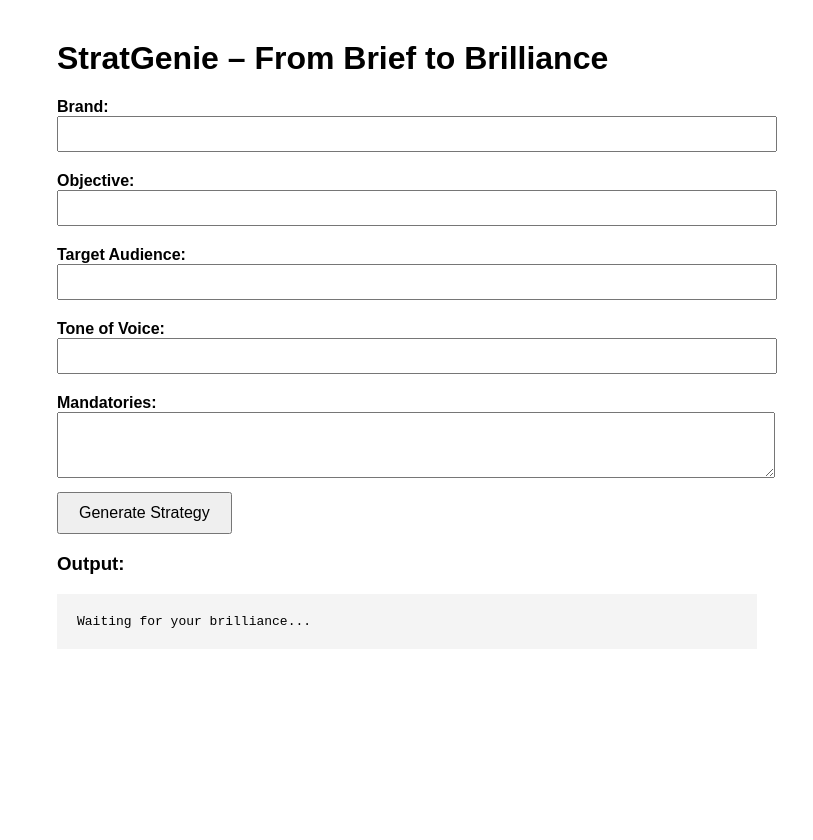
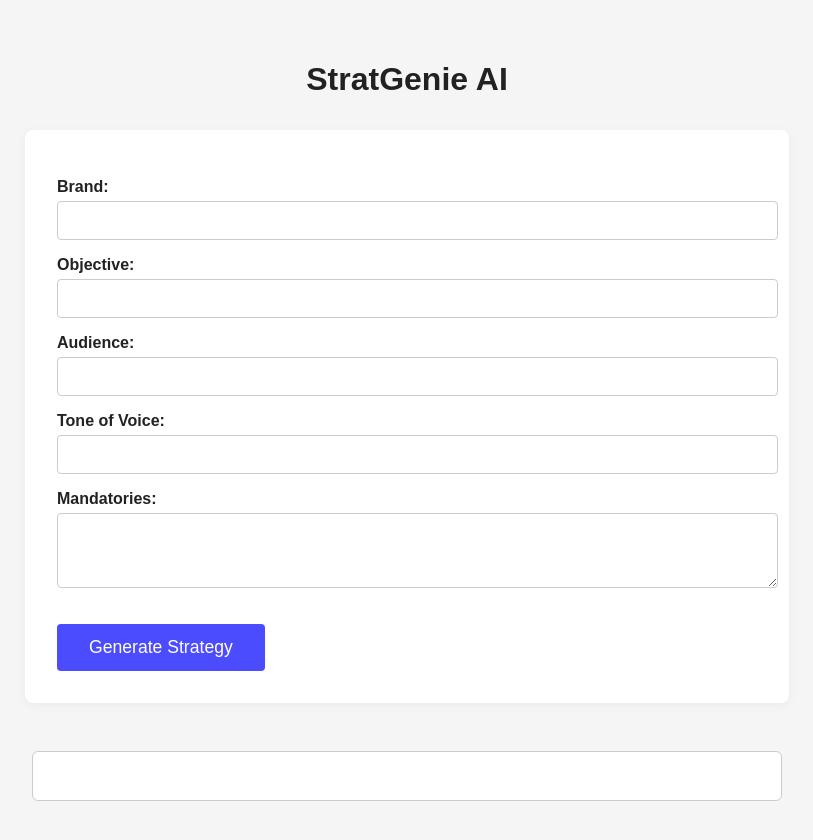
Before and after one commit to caffeine64/Muse, a plain HTML site: page index.html in a window 1280 px wide. Shown: the whole page, without its empty margins (233-1046 px from the left). Before the commit the page ends 800 px from the top, so only its background shows below. Drawn offline with Linux system fonts and the light colour scheme.

Commit message:
index.html

```diff
--- a/index.html
+++ b/index.html
@@ -1,77 +1,117 @@
-
 <!DOCTYPE html>
 <html lang="en">
 <head>
-  <meta charset="UTF-8">
-  <title>StratGenie – From Brief to Brilliance</title>
+  <meta charset="UTF-8" />
+  <meta name="viewport" content="width=device-width, initial-scale=1.0"/>
+  <title>StratGenie AI</title>
   <style>
-    body { font-family: sans-serif; max-width: 700px; margin: 40px auto; }
-    input, textarea { width: 100%; margin-bottom: 10px; padding: 8px; font-size: 14px; }
-    button { padding: 10px 20px; font-size: 16px; }
-    pre { background: #f4f4f4; padding: 20px; white-space: pre-wrap; }
-    label { font-weight: bold; margin-top: 10px; display: block; }
+    body {
+      font-family: Arial, sans-serif;
+      background: #f5f5f5;
+      padding: 2rem;
+      color: #222;
+    }
+    h1 {
+      text-align: center;
+      font-weight: bold;
+      margin-bottom: 2rem;
+    }
+    form {
+      max-width: 700px;
+      margin: 0 auto;
+      background: white;
+      padding: 2rem;
+      border-radius: 8px;
+      box-shadow: 0 2px 10px rgba(0,0,0,0.05);
+    }
+    label {
+      display: block;
+      margin-top: 1rem;
+      font-weight: 600;
+    }
+    input, textarea {
+      width: 100%;
+      padding: 0.6rem;
+      margin-top: 0.3rem;
+      font-size: 1rem;
+      border-radius: 4px;
+      border: 1px solid #ccc;
+    }
+    button {
+      margin-top: 2rem;
+      padding: 0.8rem 2rem;
+      font-size: 1.1rem;
+      border: none;
+      background-color: #4c4cff;
+      color: white;
+      border-radius: 4px;
+      cursor: pointer;
+    }
+    button:hover {
+      background-color: #3333dd;
+    }
+    #result {
+      margin-top: 3rem;
+      max-width: 700px;
+      margin-left: auto;
+      margin-right: auto;
+      white-space: pre-wrap;
+      background: #fff;
+      padding: 1.5rem;
+      border-radius: 6px;
+      border: 1px solid #ccc;
+      font-family: monospace;
+    }
   </style>
 </head>
 <body>
-
-  <h1>StratGenie – From Brief to Brilliance</h1>
-
+  <h1>StratGenie AI</h1>
   <form id="briefForm">
     <label for="brand">Brand:</label>
-    <input type="text" id="brand" required>
+    <input type="text" id="brand" required />
 
     <label for="objective">Objective:</label>
-    <input type="text" id="objective" required>
+    <input type="text" id="objective" required />
 
-    <label for="audience">Target Audience:</label>
-    <input type="text" id="audience" required>
+    <label for="audience">Audience:</label>
+    <input type="text" id="audience" required />
 
     <label for="tone">Tone of Voice:</label>
-    <input type="text" id="tone" required>
+    <input type="text" id="tone" required />
 
     <label for="mandatories">Mandatories:</label>
-    <textarea id="mandatories" rows="3" required></textarea>
+    <textarea id="mandatories" rows="3"></textarea>
 
     <button type="submit">Generate Strategy</button>
   </form>
 
-  <h3>Output:</h3>
-  <pre id="output">Waiting for your brilliance...</pre>
+  <div id="result"></div>
 
   <script>
-    const form = document.getElementById("briefForm");
-    const output = document.getElementById("output");
+    document.getElementById('briefForm').addEventListener('submit', async function(e) {
+      e.preventDefault();
 
-    form.addEventListener("submit", async (e) => {
-      e.preventDefault();
-      output.textContent = "Thinking...";
+      const prompt = `
+Brand: ${document.getElementById('brand').value}
+Objective: ${document.getElementById('objective').value}
+Audience: ${document.getElementById('audience').value}
+Tone of Voice: ${document.getElementById('tone').value}
+Mandatories: ${document.getElementById('mandatories').value}
 
-      const brand = document.getElementById("brand").value;
-      const objective = document.getElementById("objective").value;
-      const audience = document.getElementById("audience").value;
-      const tone = document.getElementById("tone").value;
-      const mandatories = document.getElementById("mandatories").value;
+Now generate:
+- A brief summary
+- Key elements
+- Core insight
+- Strategic territories
+- Creative directions (2)
+- Tagline options (5)
+      `;
 
-      const prompt = `You are StratGenie, a senior AI strategist in a creative agency.
-
-Read the creative brief below and respond with:
-
-**Brief Summary**
-**Core Insight**
-**Strategic Territories (2–3)**
-**Creative Idea Directions (titles, concepts, rationale)**
-**Tagline Ideas (5)**
-
-Brief:
-Brand: ${brand}
-Objective: ${objective}
-Target Audience: ${audience}
-Tone of Voice: ${tone}
-Mandatories: ${mandatories}
-`;
+      const resEl = document.getElementById('result');
+      resEl.textContent = '⏳ Thinking...';
 
       try {
-        const res = await fetch("https://stratgenie-backend.caffeine64.repl.co/generate", {
+        const response = await fetch("https://stratgenie-backend.hiltonmashonga.repl.co/generate", {
           method: "POST",
           headers: {
             "Content-Type": "application/json"
@@ -79,13 +119,12 @@ Mandatories: ${mandatories}
           body: JSON.stringify({ prompt })
         });
 
-        const data = await res.json();
-        output.textContent = data.result || data.error || "❌ No response received.";
+        const data = await response.json();
+        resEl.textContent = data.result || data.error || "No response.";
       } catch (err) {
-        output.textContent = "❌ Error connecting to backend: " + err.message;
+        resEl.textContent = "❌ Could not connect to the AI server.";
       }
     });
   </script>
-
 </body>
 </html>
```
